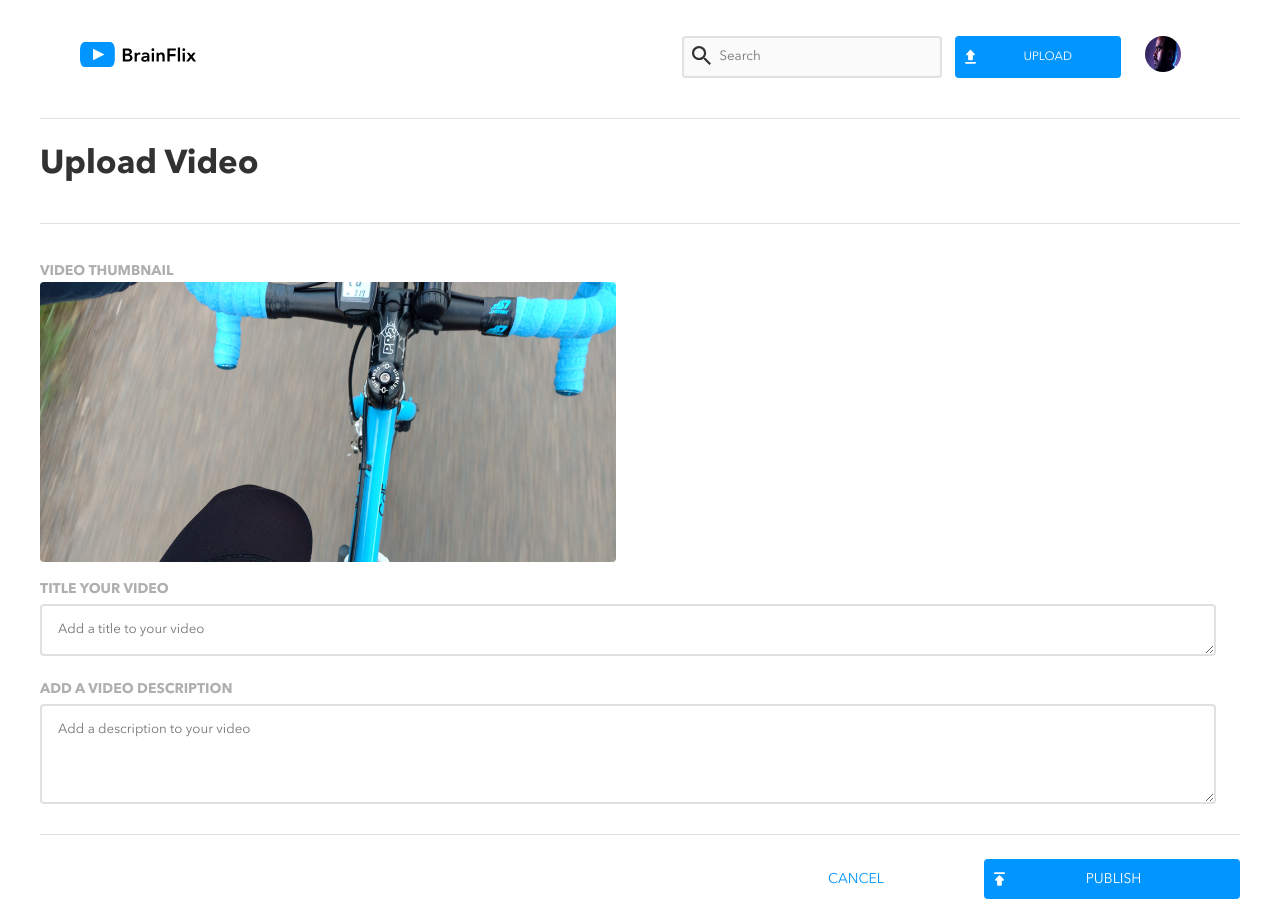
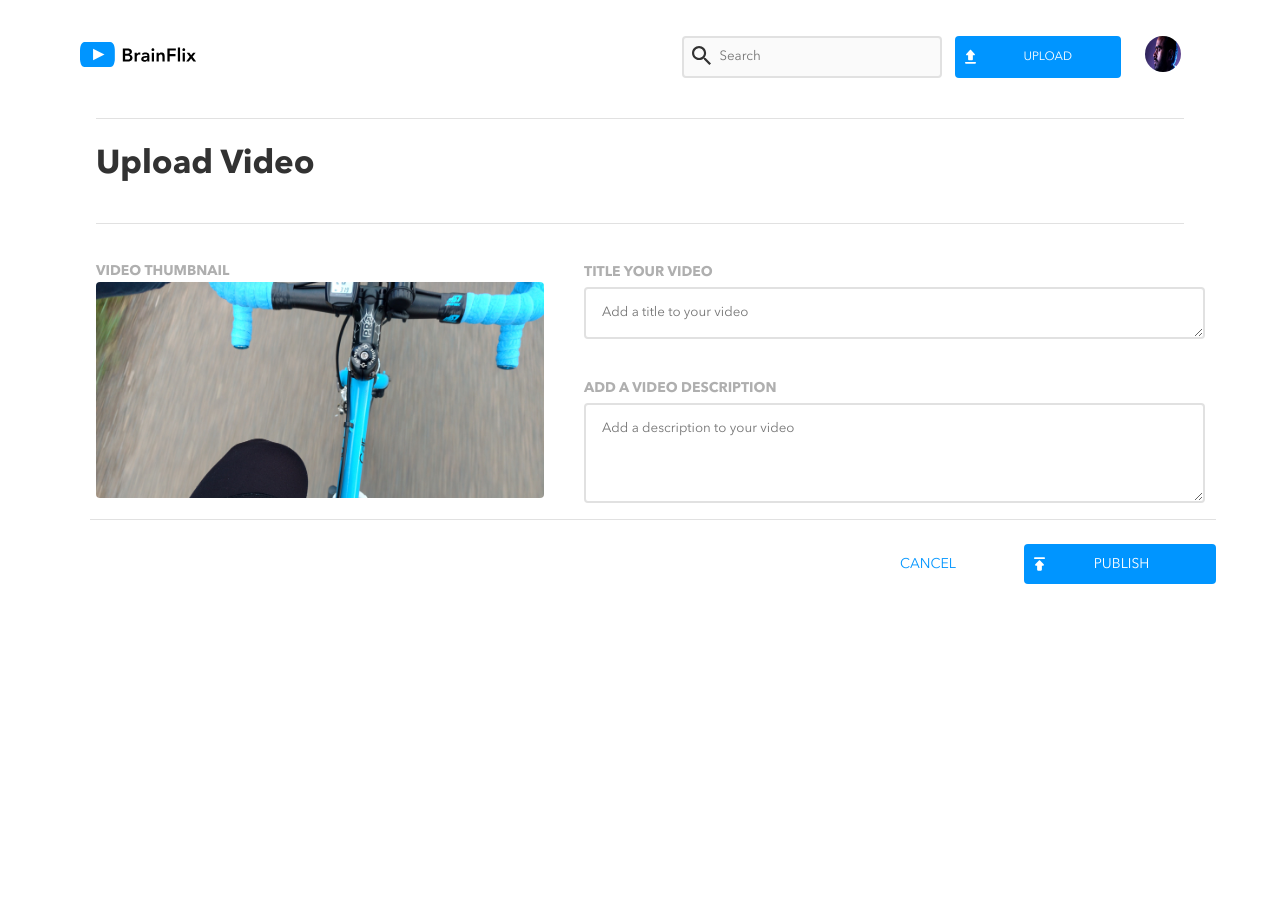
Before and after one commit to SJPARK538/sejin-park-BrainFlix, a React (Create React App) app: page /upload in a window 1280 px wide. After the commit the page ends 800 px from the top, so only its background shows below. Built offline with nearby package versions, Linux system fonts and the light colour scheme.

Commit message:
upload scss completed

```diff
--- a/src/App.js
+++ b/src/App.js
@@ -13,7 +13,7 @@ class App extends React.Component {
         <Header />
         <Switch>
           <Route path="/" exact component={Home} />
-          <Route path="/video/:id" render={props => {return <Home {...props} />;}}/>
+          <Route path="/video/:id" render={props => {return <Home {...props} />}}/>
           <Route path="/upload"  component={Upload} />
         </Switch>
       </Router>
--- a/src/components/Hero/hero.scss
+++ b/src/components/Hero/hero.scss
@@ -38,6 +38,7 @@
         background-color: ($secondary-black) ;
         text-align: center;
         border-radius: 0.25rem;
+
 
 
 
--- a/src/pages/page/upload.scss
+++ b/src/pages/page/upload.scss
@@ -203,3 +203,58 @@
         }
     }
 }
+
+// Desktop Version
+@include desktop {
+    .upload {
+        margin: 0 5rem;
+
+        &__container {
+            display: flex;
+            flex-direction: row;
+            justify-content: space-between;
+        }
+
+
+        &__video-container{
+            width: 40%;
+
+            &--title {
+                margin: 2.25rem 0 0 0rem;
+            }
+
+            &--video {
+                width: 35vw;
+                height: 27vh;
+            }
+        }
+
+        &__text-container {
+            margin: 1.3rem 0 0 0;
+            width: 55%;
+            display: flex;
+            flex-direction: column;
+            gap: 1rem;
+        }
+
+
+        &__button-container{
+            position: absolute;
+            margin-top: 0;
+            width : 88vw;
+            bottom: 25vh;
+            right: 5vw;
+
+
+
+            &--button{
+                width: 15vw;
+            }
+
+            &--cancel {
+                width: 15vw;
+
+            }
+        }
+    }
+}
```
